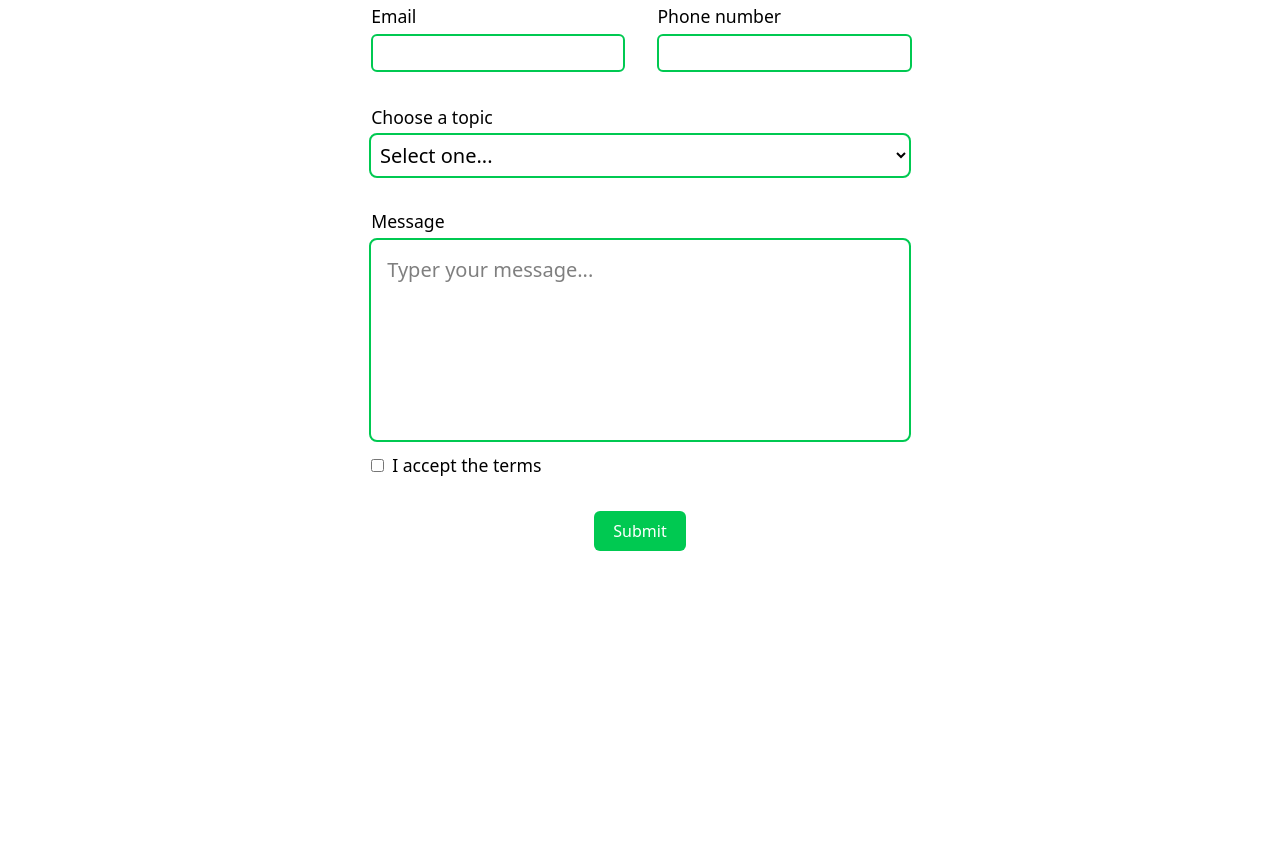
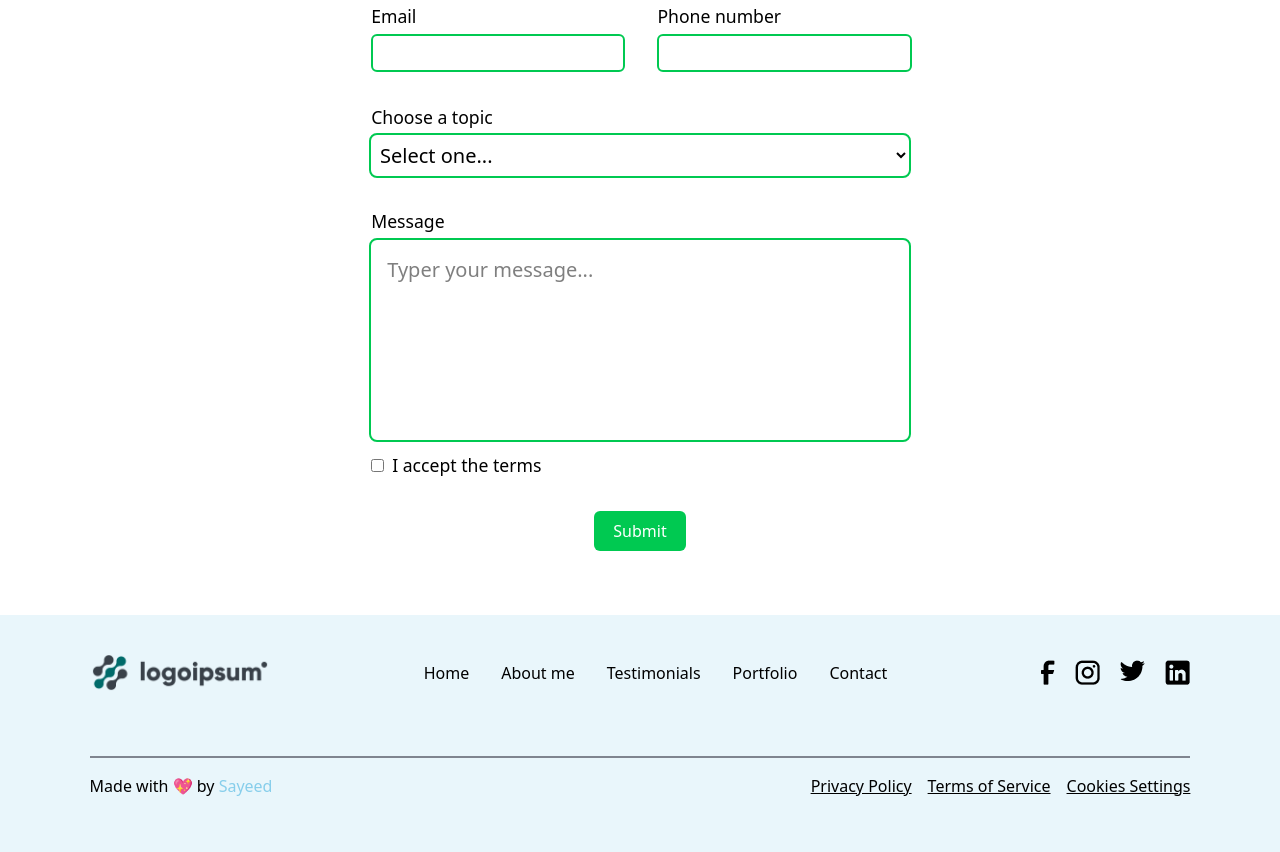
Before and after one commit to sayeed-dev-07/BDC-Personal-Portfolio-TailwindCSS, a website: page index.html in a window 1280 px wide. Shown: the part 5254-6106 px from the top of the page. Before the commit the page ends 5869 px from the top, so only its background shows below. Drawn offline with Linux system fonts and the light colour scheme.

Commit message:
finished the project

```diff
--- a/index.html
+++ b/index.html
@@ -9,16 +9,16 @@
 </head>
 
 <body>
-    <div
+    <div id="home"
         class="header px-[7%] bg-white shadow-gray-400 py-[1.2rem] sm:py-[2rem] shadow-md  flex items-center justify-between">
         <div class="logo w-[140px] sm:w-[200px] cursor-pointer">
             <img class="w-full" src="images/header-logo.png" alt="">
         </div>
         <div class="hidden lg:flex items-center justify-center gap-[2rem] font-medium text-xl ">
-            <a class="hover:text-[#5E3BEE]" href="">Home</a>
-            <a class="hover:text-[#5E3BEE]" href="">Portfolio</a>
-            <a class="hover:text-[#5E3BEE]" href="">About me</a>
-            <a class="hover:text-[#5E3BEE]" href="">Testimonials</a>
+            <a class="hover:text-[#5E3BEE]" href="#home">Home</a>
+            <a class="hover:text-[#5E3BEE]" href="#Portfolio">Portfolio</a>
+            <a class="hover:text-[#5E3BEE]" href="#about">About me</a>
+            <a class="hover:text-[#5E3BEE]" href="#customer">Testimonials</a>
         </div>
         <div>
             <a class="sm:px-[2rem] px-[1rem] py-[0.7rem] sm:py-[1rem] hover:bg-black hover:text-white hover:border-white border-[#5E3BEE] font-medium border-2 text-[#5E3BEE] duration-150 rounded-md"
@@ -45,7 +45,7 @@
         </div>
     </div>
 
-    <div class="w-full px-[7%] py-[5%]">
+    <div id="skills" class="w-full px-[7%] py-[5%]">
         <p class="text-xl font-medium ">My Skills</p>
         <p class="text-4xl font-semibold mt-3">My Expertise</p>
         <div
@@ -89,7 +89,7 @@
 
         </div>
     </div>
-    <div class="about-me px-[7%] w-full my-[3%] py-[16%] md:py-[3%]">
+    <div id="about" class="about-me px-[7%] w-full my-[3%] py-[16%] md:py-[3%]">
         <div class="flex gap-[2rem] xl:gap-[8rem] items-center justify-center flex-col xl:flex-row">
             <div class="img xl:w-[35%] w-[90%] md:w-[70%]">
                 <img class="w-full" src="images/About Me.png" alt="">
@@ -109,14 +109,14 @@
             </div>
         </div>
     </div>
-    <div
+    <div id="Portfolio"
         class="w-full px-[7%] my-[10%] md:my-[5%] flex items-start gap-y-[1rem] lg:items-center justify-between flex-col lg:flex-row">
         <div>
             <p class="text-xl font-medium">Recent Projects</p>
             <p class="text-4xl font-semibold">My Portfolio</p>
         </div>
         <div
-            class="flex px-[1.5rem] duration-150 cursor-pointer py-[1rem] hover:bg-[#9e184b] bg-[#E62872] rounded-xl text-white items-center gap-3 w-full sm:w-auto">
+            class="flex px-[1.5rem] duration-150 cursor-pointer py-[1rem] hover:bg-[#9e184b] bg-[#E62872] rounded-xl text-white items-center gap-3 w-auto">
             <div class="h-[25px] w-[25px]">
                 <img class="w-full" src="images/Social icon.png" alt="">
             </div>
@@ -182,7 +182,7 @@
         </div>
     </div>
 
-    <div class="customer-section px-[7%] py-[7%] bg-[#c3e6f55d] flex flex-col items-start">
+    <div id="customer" class="customer-section px-[7%] py-[7%] bg-[#c3e6f55d] flex flex-col items-start">
         <div>
             <p class="pb-3 text-base md:text-xl font-medium">Clients Feedback</p>
             <p class="text-3xl md:text-5xl font-semibold">Customer testimonials</p>
@@ -243,7 +243,7 @@
         </div>
     </div>
 
-    <div class="contact md:w-[80%] w-[90%] lg:w-[60%] my-[4rem] md:my-[5%] mx-auto">
+    <div id="contact" class="contact md:w-[80%] w-[90%] lg:w-[60%] my-[4rem] md:my-[5%] mx-auto">
         <div class="text-center flex flex-col gap-y-[1rem] md:gap-y-[2rem]">
             <p class="text-base md:text-xl font-semibold">Get In Touch</p>
             <p class="text-3xl md:text-5xl font-semibold md:font-bold">Contact me</p>
@@ -297,6 +297,46 @@
         </div>
     </div>
 
+    <div  class="footer w-full px-[7%] bg-[#c3e6f55d] py-[3%]">
+        <div
+        class=" flex flex-col md:flex-row gap-y-[1.5rem] items-center justify-between">
+        <div class="logo w-[180px] cursor-pointer">
+            <img class="w-fit" src="images/header-logo.png" alt="">
+        </div>
+        <div class="hidden lg:flex items-center justify-center gap-[2rem] font-medium text-base ">
+            <a class="hover:text-[#5E3BEE]" href="#home">Home</a>
+            <a class="hover:text-[#5E3BEE]" href="#about">About me</a>
+            <a class="hover:text-[#5E3BEE]" href="#customer">Testimonials</a>
+            <a class="hover:text-[#5E3BEE]" href="#Portfolio">Portfolio</a>
+            <a class="hover:text-[#5E3BEE]" href="#contact">Contact</a>
+        </div>
+        <div class="flex gap-5">
+            <div class="img cursor-pointer">
+                <img src="images/facebook.png" alt="">
+            </div>
+            <div class="img cursor-pointer">
+                <img src="images/insta.png" alt="">
+            </div>
+            <div class="img cursor-pointer">
+                <img src="images/twitter.png" alt="">
+            </div>
+            <div class="img cursor-pointer">
+                <img src="images/linkedin.png" alt="">
+            </div>
+        </div>
+    </div>
+    <div class="line w-full border-b-[2px] border-[#2829388C] py-[1rem] lg:py-[2rem] "></div>
+    <div class="py-[1rem] flex md:flex-row gap-y-[1rem] flex-col items-start justify-between">
+        <p>Made with 💖 by <a class="font-medium text-[skyblue]" target="_blank" href="https://github.com/sayeed-dev-07">Sayeed</a></p>
+        <div class="flex gap-x-4 flex-wrap ">
+            <p class="underline cursor-pointer">Privacy Policy</p>
+            <p class="underline cursor-pointer">Terms of Service</p>
+            <p class="underline cursor-pointer">Cookies Settings</p>
+        </div>
+    </div>
+    </div>
+
+
 </body>
 
 </html>
```
Also changed, not shown: text.txt (deleted, +0 -47 lines), style.css.
